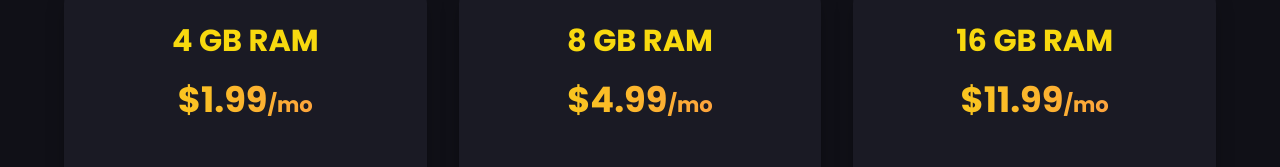
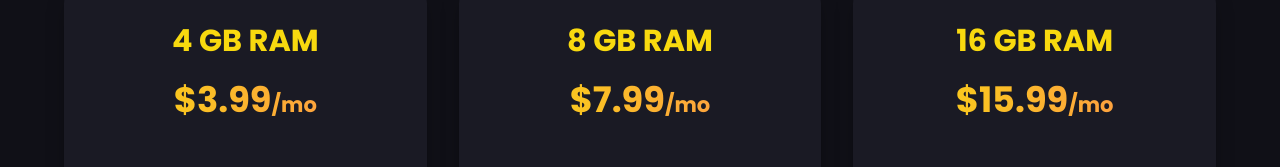
Before and after one commit to Tomr2k2/Pineapple-Hosting, a plain HTML site: page main.html in a window 1280 px wide. Shown: the part 1863-2030 px from the top of the page. Drawn offline with Linux system fonts and the light colour scheme.

Commit message:
Update main.html

```diff
--- a/main.html
+++ b/main.html
@@ -90,7 +90,7 @@
               <!-- 4 GB PLAN -->
               <div class="plan" data-animate>
                   <h3>4&nbsp;GB RAM</h3>
-                  <p class="price">$1.99<span style="font-size:.6em">/mo</span></p>
+                  <p class="price">$3.99<span style="font-size:.6em">/mo</span></p>
 
                   <ul>
                       <li><img src="https://img.icons8.com/?size=100&id=4jVOnszvktAk&format=png&color=FFFFFF" alt="Players">Up to 20 Players</li>
@@ -103,7 +103,7 @@
               <!-- 8 GB PLAN -->
               <div class="plan" data-animate>
                   <h3>8&nbsp;GB RAM</h3>
-                  <p class="price">$4.99<span style="font-size:.6em">/mo</span></p>
+                  <p class="price">$7.99<span style="font-size:.6em">/mo</span></p>
 
                   <ul>
                       <li><img src="https://img.icons8.com/?size=100&id=4jVOnszvktAk&format=png&color=FFFFFF" alt="Players">Up to 40 Players</li>
@@ -116,7 +116,7 @@
               <!-- 16 GB PLAN -->
               <div class="plan" data-animate>
                   <h3>16&nbsp;GB RAM</h3>
-                  <p class="price">$11.99<span style="font-size:.6em">/mo</span></p>
+                  <p class="price">$15.99<span style="font-size:.6em">/mo</span></p>
 
                   <ul>
                       <li><img src="https://img.icons8.com/?size=100&id=4jVOnszvktAk&format=png&color=FFFFFF" alt="Players">Unlimited Players</li>
```
